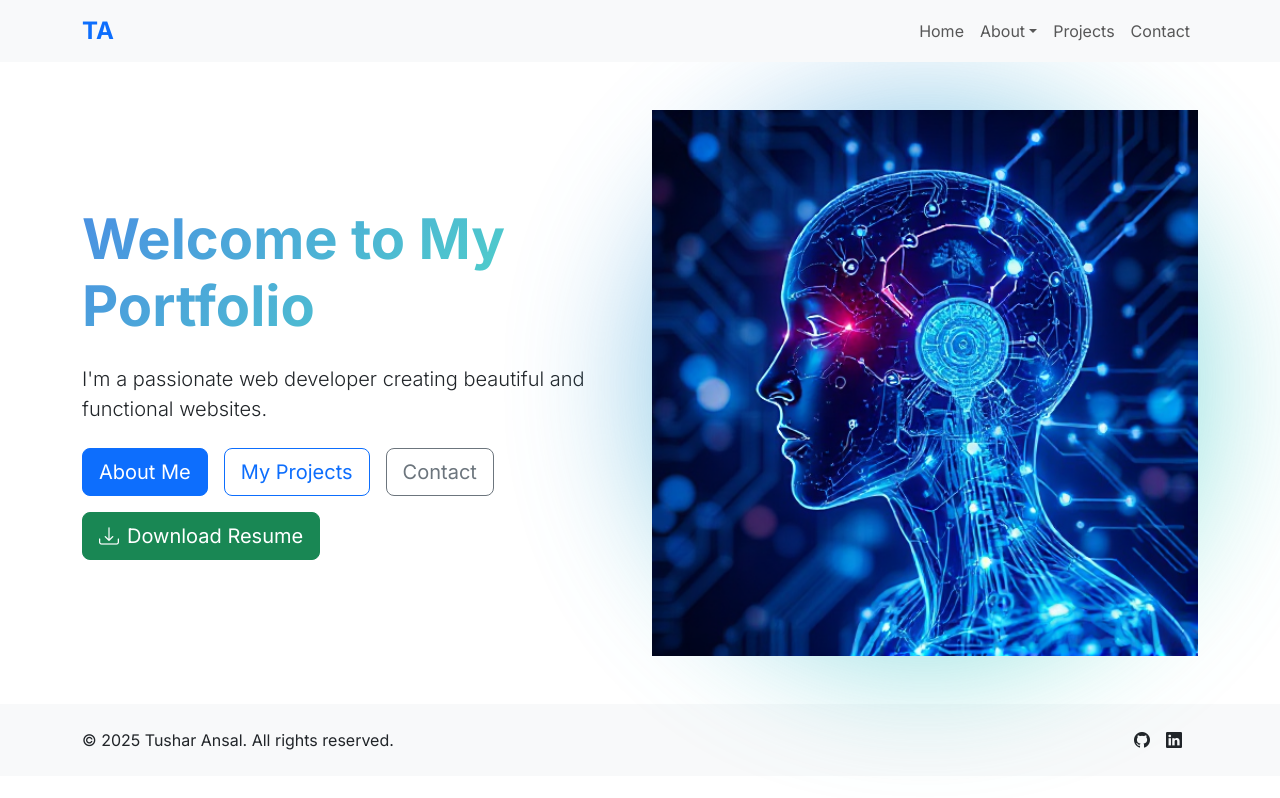
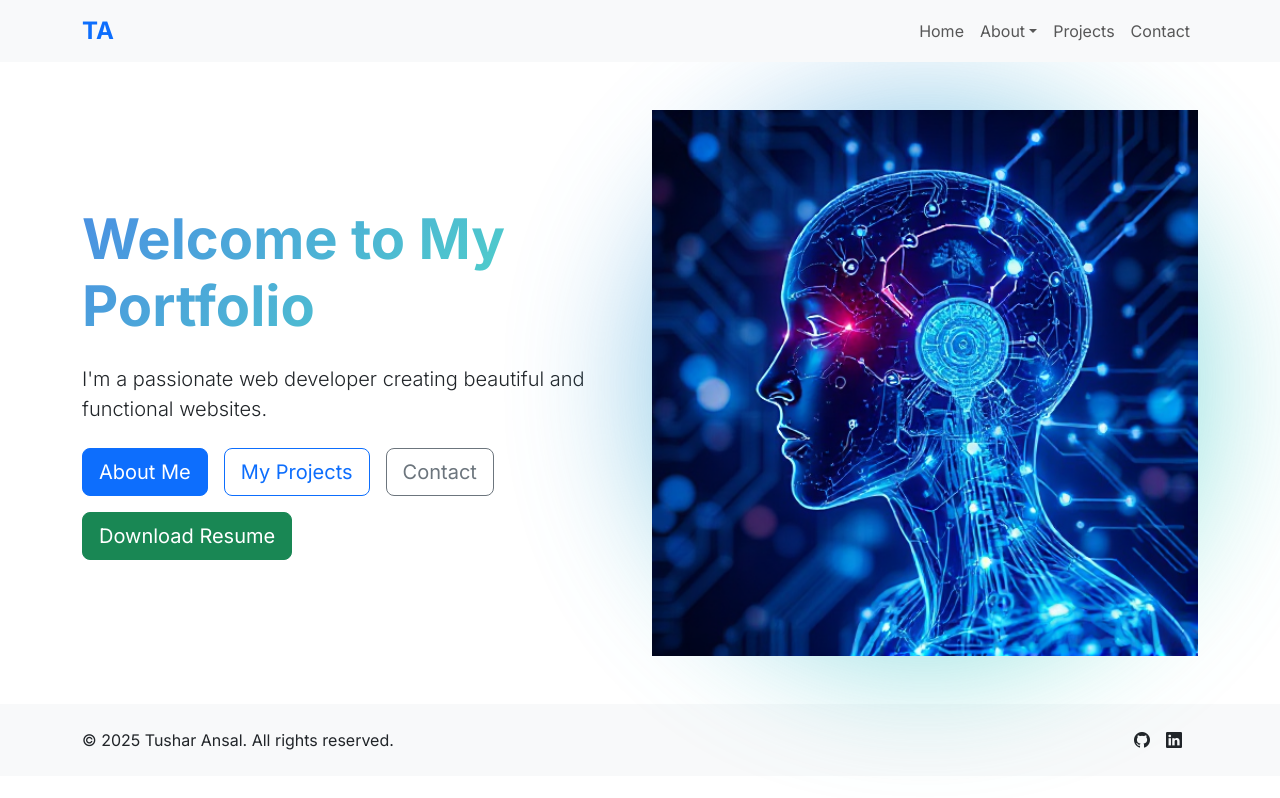
Before and after one commit to tusharansal23/Tushar-Ansal-Portfolio, a Next.js app: page /home in a window 1280 px wide. Built offline with nearby package versions, Linux system fonts and the light colour scheme.

Commit message:
Resume download issue

```diff
--- a/src/app/home/page.tsx
+++ b/src/app/home/page.tsx
@@ -19,9 +19,9 @@ export default function Home() {
               <Link href="/contact" className="btn btn-outline-secondary btn-lg">
                 Contact
               </Link>
-              <a href="/resume.pdf" download className="btn btn-success btn-lg">
-                <i className="bi bi-download me-2"></i>Download Resume
-              </a>
+              <Link href="/Resume_CV.pdf" download className="btn btn-success btn-lg">
+                  Download Resume
+                  </Link>
             </div>
           </div>
           <div className="col-md-6 mt-4 mt-md-0">
```
Also changed, not shown: 1 other file (tests, documents, lock files or other folders).
